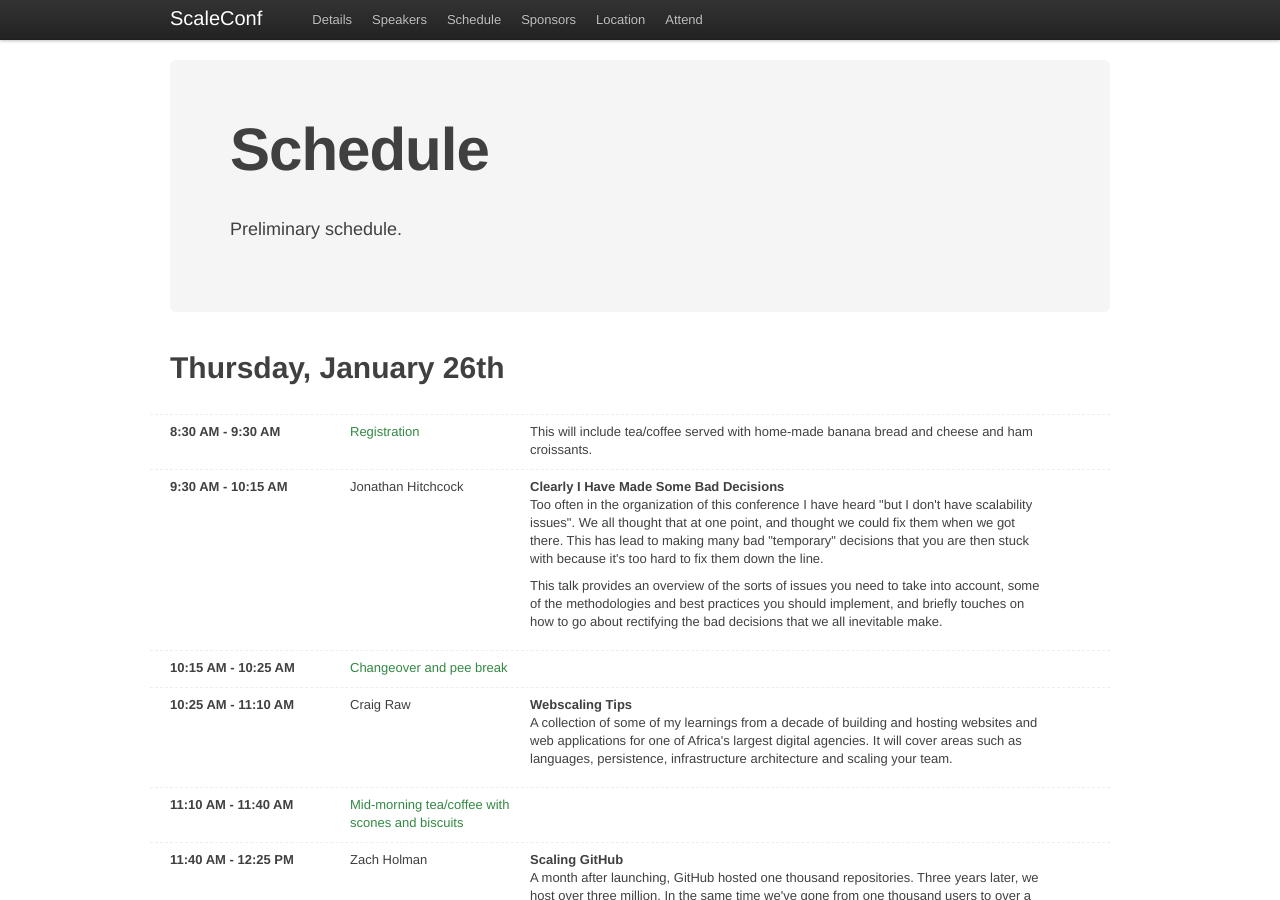
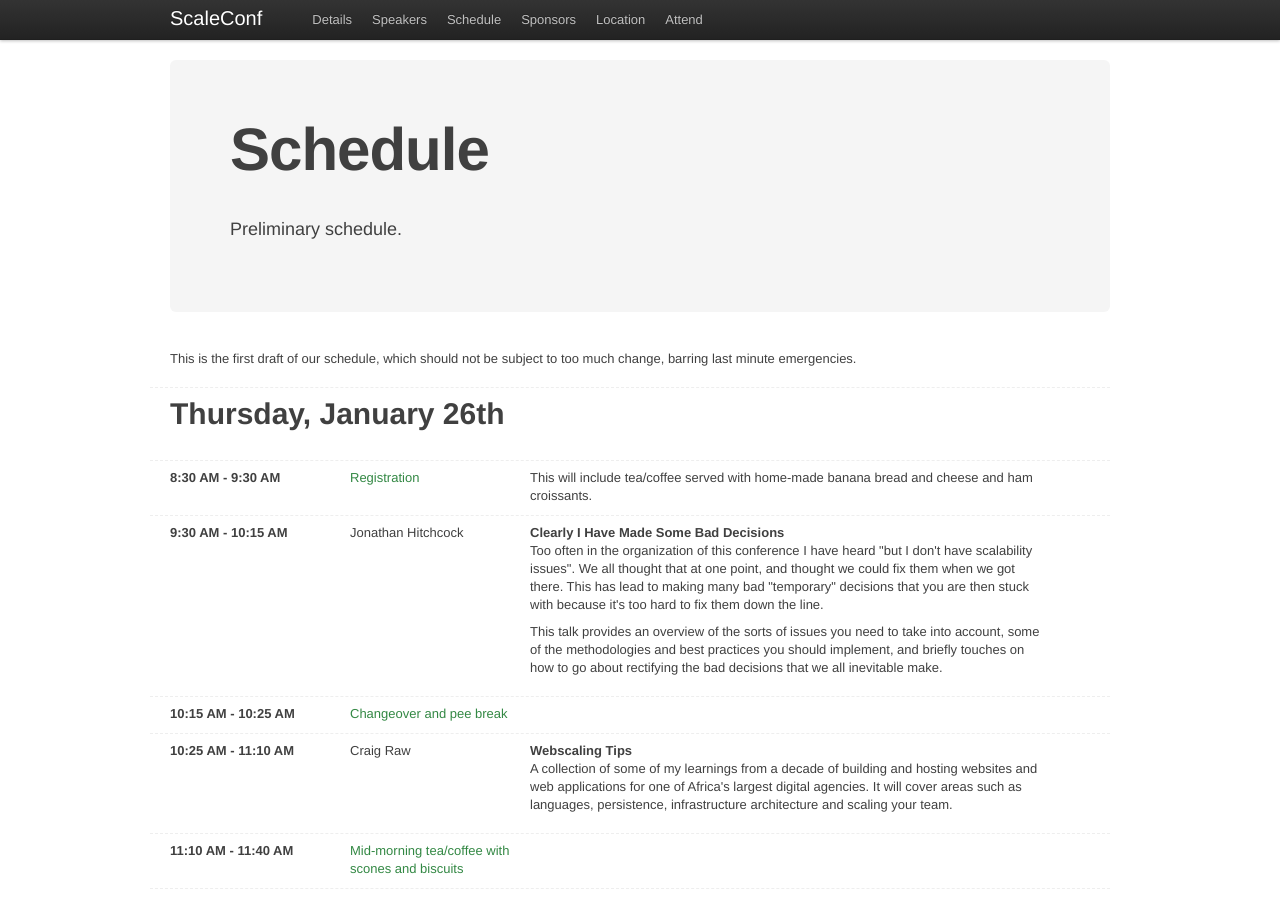
Before and after one commit to scaleconf/scaleconf.github.com, a Jekyll site: the page built from schedule.html, in a window 1280 px wide and 900 px high. Built offline with Jekyll 4.4.1, drawn with Linux system fonts in a browser that asks for light colours; Markdown is read by kramdown in place of the engine named in the settings.

Commit message:
Disclaimer

```diff
--- a/schedule.html
+++ b/schedule.html
@@ -16,6 +16,11 @@ meta-description: The programme for the Scaleconf, a conference focusing on web
     <p>Preliminary schedule.</p>
 </div>
 
+<div class="row">
+    <div class="span16">
+        <p>This is the first draft of our schedule, which should not be subject to too much change, barring last minute emergencies.</p>
+    </div>
+</div>
 <div class="row">
     <div class="span8">
         <h1>Thursday, January 26th</h1>
```
